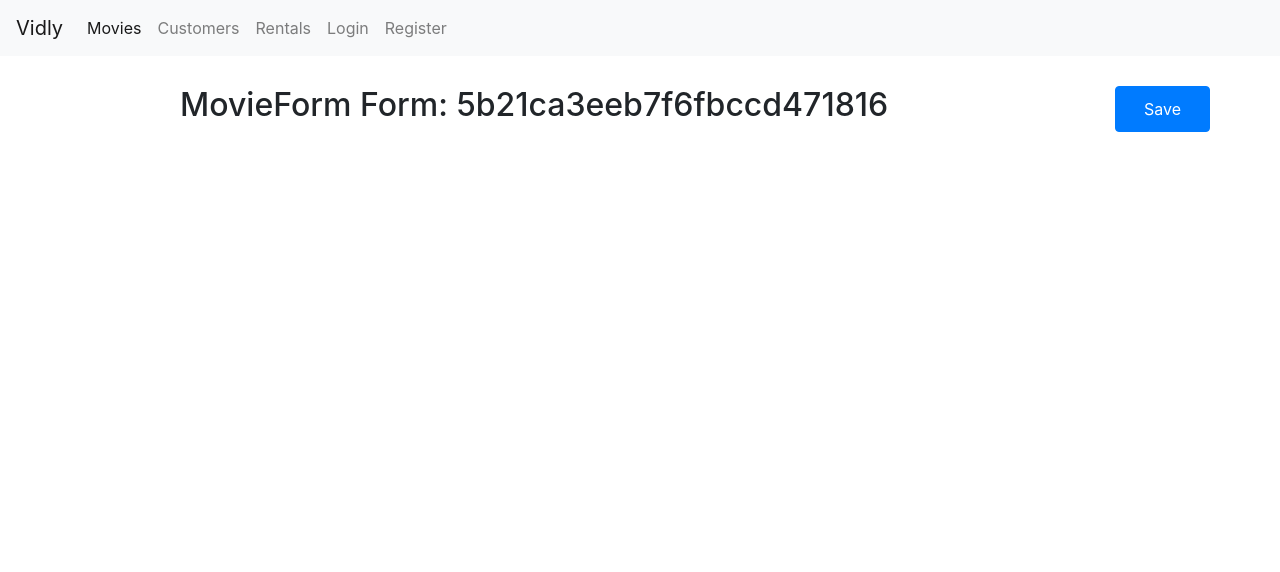
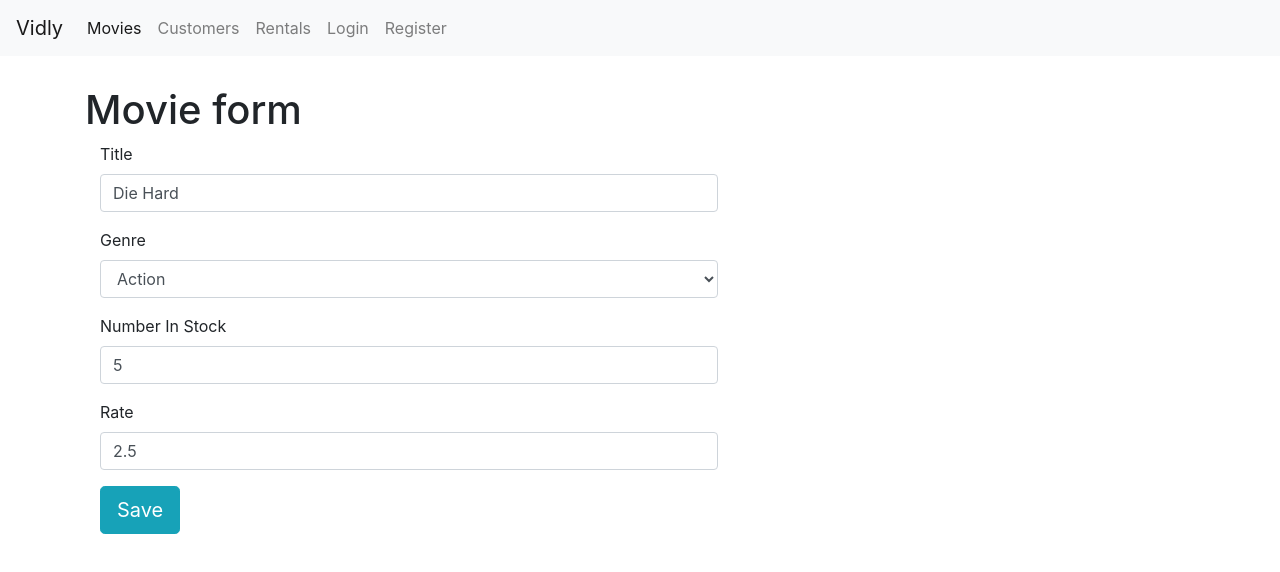
Before and after one commit to Didbar/vidly, a React (Create React App) app: page /movies/5b21ca3eeb7f6fbccd471816 in a window 1280 px wide. Shown: the top 572 px of the page. Built offline with nearby package versions, Linux system fonts and the light colour scheme.

Commit message:
Add Crud to the Movies

```diff
--- a/src/App.js
+++ b/src/App.js
@@ -9,6 +9,7 @@
 import MovieForm from "./components/movieForm";
 import LoginForm from "./components/loginForm";
 import RegisterForm from "./components/registerForm";
+
 import "./App.css";
 
 function App() {
@@ -19,11 +20,16 @@
         <Switch>
           <Route path="/register" component={RegisterForm} />
           <Route path="/login" component={LoginForm} />
+
           <Route path="/movies/:id" component={MovieForm} />
           <Route path="/movies" component={Movies} />
+
           <Route path="/customers" component={Customers} />
+
           <Route path="/rentals" component={Rentals} />
+
           <Route path="/not-found" component={NotFound} />
+
           <Redirect from="/" exact to="/movies" />
           <Redirect to="/not-found" />
         </Switch>
--- a/src/components/common/form.jsx
+++ b/src/components/common/form.jsx
@@ -1,6 +1,7 @@
 import { Component } from "react";
 import Joi from "joi-browser";
 import Input from "./input";
+import Select from "./select";
 
 class Form extends Component {
   state = {
@@ -75,6 +76,21 @@
       />
     );
   }
+
+  renderSelect(name, label, options) {
+    const { data, errors } = this.state;
+
+    return (
+      <Select
+        name={name}
+        value={data[name]}
+        label={label}
+        options={options}
+        onChange={this.handleChange}
+        error={errors[name]}
+      />
+    );
+  }
 }
 
 export default Form;
--- a/src/components/common/pagination.jsx
+++ b/src/components/common/pagination.jsx
@@ -10,12 +10,12 @@
   const pages = _.range(1, pagesCount + 1);
 
   return (
+    /* eslint-disable jsx-a11y/anchor-is-valid */
     <nav aria-label="Page navigation example">
       <ul className="pagination justify-content-start">
         <li className={currentPage === 1 ? "page-item disabled" : "page-item"}>
           <a
             className="page-link"
-            href="!#"
             onClick={() => onPageChange(currentPage - 1)}
           >
             <span aria-hidden="true">&laquo;</span>
@@ -26,11 +26,7 @@
             key={page}
             className={page === currentPage ? "page-item active" : "page-item"}
           >
-            <a
-              href="!#"
-              onClick={() => onPageChange(page)}
-              className="page-link"
-            >
+            <a onClick={() => onPageChange(page)} className="page-link">
               {page}
             </a>
           </li>
--- /dev/null
+++ b/src/components/common/select.jsx
@@ -0,0 +1,21 @@
+import React from "react";
+
+const Select = ({ name, label, options, error, ...rest }) => {
+  return (
+    <div className="form-group">
+      <label htmlFor={name}>{label}</label>
+      <select name={name} id={name} {...rest} className="form-control">
+        <option value="" />
+        {options.map((option) => (
+          <option key={option._id} value={option._id}>
+            {option.name}
+          </option>
+        ))}
+      </select>
+
+      {error && <div className="alert alert-danger">{error}</div>}
+    </div>
+  );
+};
+
+export default Select;
--- a/src/components/common/table.jsx
+++ b/src/components/common/table.jsx
@@ -6,7 +6,7 @@
   return (
     <table className="table table-hover">
       <caption style={{ captionSide: "top" }}>
-        Showing {itemsCount} Movies in The Database
+        Showing {itemsCount} Entries in Database
       </caption>
       <TableHeader columns={columns} sortColumn={sortColumn} onSort={onSort} />
       <TableBody data={data} columns={columns} />
--- a/src/components/movieForm.jsx
+++ b/src/components/movieForm.jsx
@@ -1,17 +1,79 @@
 import React from "react";
+import Form from "./common/form";
+import Joi from "joi-browser";
+import { getGenres } from "../services/fakeGenreService";
+import { getMovie, saveMovie } from "../services/fakeMovieService";
 
-const MovieForm = ({ match, history }) => {
-  return (
-    <div className="row">
-      <h2 className="col-10 offset-1">MovieForm Form: {match.params.id} </h2>
-      <button
-        onClick={() => history.push("/movies")}
-        className="col btn btn-primary"
-      >
-        Save
-      </button>
-    </div>
-  );
-};
+class AddMovie extends Form {
+  state = {
+    data: { title: "", genreId: "", numberInStock: "", dailyRentalRate: "" },
+    errors: {},
+    genres: [],
+  };
 
-export default MovieForm;
+  schema = {
+    _id: Joi.string(),
+    title: Joi.string().required().label("Title"),
+
+    genreId: Joi.string().required().label("Genre"),
+
+    numberInStock: Joi.number()
+      .min(0)
+      .max(100)
+      .required()
+      .label("Number In Stock"),
+    dailyRentalRate: Joi.number()
+      .min(0)
+      .max(10)
+      .required()
+      .label("Daily Rental Rate"),
+  };
+  componentDidMount() {
+    const genres = [...getGenres()];
+    this.setState({
+      genres,
+    });
+
+    const movieId = this.props.match.params.id;
+    if (movieId === "new") return;
+
+    const movie = getMovie(movieId);
+    if (!movie) return this.props.history.replace("/not-found");
+
+    this.setState({ data: this.mapToViewModel(movie) });
+  }
+  mapToViewModel(movie) {
+    return {
+      _id: movie._id,
+      title: movie.title,
+      genreId: movie.genre._id,
+      numberInStock: movie.numberInStock,
+      dailyRentalRate: movie.dailyRentalRate,
+    };
+  }
+
+  doSubmit = () => {
+    saveMovie(this.state.data);
+
+    this.props.history.push("/movies");
+  };
+
+  render() {
+    return (
+      <div>
+        <h1>Movie form</h1>
+        <form className="col-md-7" onSubmit={this.handleSubmit}>
+          {this.renderInput("title", "Title")}
+          {this.renderSelect("genreId", "Genre", this.state.genres)}
+
+          {this.renderInput("numberInStock", "Number In Stock", "number")}
+          {this.renderInput("dailyRentalRate", "Rate")}
+
+          {this.renderButton("Save")}
+        </form>
+      </div>
+    );
+  }
+}
+
+export default AddMovie;
--- a/src/components/movies.jsx
+++ b/src/components/movies.jsx
@@ -1,5 +1,5 @@
 import React, { Component } from "react";
-import { getMovies } from "../services/fakeMovieService";
+import { getMovies, deleteMovie } from "../services/fakeMovieService";
 import { getGenres } from "../services/fakeGenreService";
 import ListGroup from "./common/listGroup";
 import Pagination from "./common/pagination";
@@ -7,6 +7,7 @@
 import MoviesTable from "./moviesTable";
 import _ from "lodash";
 import NoData from "./common/noData";
+import { Link } from "react-router-dom";
 
 class Movies extends Component {
   state = {
@@ -29,6 +30,8 @@
   handleDelete = (movie) => {
     const movies = this.state.movies.filter((m) => m !== movie);
     this.setState({ movies });
+
+    deleteMovie(movie._id);
   };
 
   handleLike = (movie) => {
@@ -100,6 +103,14 @@
           />
         </div>
         <div className="col">
+          <Link
+            to="/movies/new"
+            className="btn btn-primary"
+            style={{ marginBottom: 20 }}
+          >
+            New Movie
+          </Link>
+
           <MoviesTable
             moviesCount={totalCount}
             sortColumn={sortColumn}
--- a/src/services/fakeMovieService.js
+++ b/src/services/fakeMovieService.js
@@ -1,4 +1,4 @@
-// import * as genresAPI from "./fakeGenreService";
+import * as genresAPI from "./fakeGenreService";
 // import randomstring from "random-string";
 const movies = [
   {
@@ -8,64 +8,64 @@
     numberInStock: 6,
     dailyRentalRate: 2.5,
     publishDate: "2018-01-03T19:04:28.809Z",
-        liked: true
+    liked: true,
   },
   {
     _id: "5b21ca3eeb7f6fbccd471816",
     title: "Die Hard",
     genre: { _id: "5b21ca3eeb7f6fbccd471818", name: "Action" },
     numberInStock: 5,
-        dailyRentalRate: 2.5
+    dailyRentalRate: 2.5,
   },
   {
     _id: "5b21ca3eeb7f6fbccd471817",
     title: "Get Out",
     genre: { _id: "5b21ca3eeb7f6fbccd471820", name: "Thriller" },
     numberInStock: 8,
-        dailyRentalRate: 3.5
+    dailyRentalRate: 3.5,
   },
   {
     _id: "5b21ca3eeb7f6fbccd471819",
     title: "Trip to Italy",
     genre: { _id: "5b21ca3eeb7f6fbccd471814", name: "Comedy" },
     numberInStock: 7,
-        dailyRentalRate: 3.5
+    dailyRentalRate: 3.5,
   },
   {
     _id: "5b21ca3eeb7f6fbccd47181a",
     title: "Airplane",
     genre: { _id: "5b21ca3eeb7f6fbccd471814", name: "Comedy" },
     numberInStock: 7,
-        dailyRentalRate: 3.5
+    dailyRentalRate: 3.5,
   },
   {
     _id: "5b21ca3eeb7f6fbccd47181b",
     title: "Wedding Crashers",
     genre: { _id: "5b21ca3eeb7f6fbccd471814", name: "Comedy" },
     numberInStock: 7,
-        dailyRentalRate: 3.5
+    dailyRentalRate: 3.5,
   },
   {
     _id: "5b21ca3eeb7f6fbccd47181e",
     title: "Gone Girl",
     genre: { _id: "5b21ca3eeb7f6fbccd471820", name: "Thriller" },
     numberInStock: 7,
-        dailyRentalRate: 4.5
+    dailyRentalRate: 4.5,
   },
   {
     _id: "5b21ca3eeb7f6fbccd47181f",
     title: "The Sixth Sense",
     genre: { _id: "5b21ca3eeb7f6fbccd471820", name: "Thriller" },
     numberInStock: 4,
-        dailyRentalRate: 3.5
+    dailyRentalRate: 3.5,
   },
   {
     _id: "5b21ca3eeb7f6fbccd471821",
     title: "The Avengers",
     genre: { _id: "5b21ca3eeb7f6fbccd471818", name: "Action" },
     numberInStock: 7,
-        dailyRentalRate: 3.5
-    }
+    dailyRentalRate: 3.5,
+  },
 ];
 
 export function getMovies() {
@@ -73,33 +73,29 @@
 }
 
 export function getMovie(id) {
-    return movies.find(m => m._id === id);
+  return movies.find((m) => m._id === id);
 }
 
-// export function saveMovie(movie) {
-//     let movieInDb = movies.find(m => m._id === movie._id) || {};
-//     movieInDb.title = movie.title;
-//     movieInDb.genre = genresAPI.genres.find(g => g._id === movie.genreId);
-//     movieInDb.numberInStock = movie.numberInStock;
-//     movieInDb.dailyRentalRate = movie.dailyRentalRate;
+export function saveMovie(movie) {
+  let movieInDb = movies.find((m) => m._id === movie._id) || {};
+  movieInDb.title = movie.title;
+  movieInDb.genre = genresAPI.genres.find((g) => g._id === movie.genreId);
+  movieInDb.numberInStock = movie.numberInStock;
+  movieInDb.dailyRentalRate = movie.dailyRentalRate;
 
-//     if (!movieInDb._id) {
-//         movieInDb._id = randomstring({
-//             length: 15,
-//             numeric: true,
-//             letters: true,
-//             special: false,
-//             exclude: ["a", "b", "1"]
-//         });
-//         movies.push(movieInDb);
-//     }
-
-//     return movieInDb;
-// }
+  if (!movieInDb._id) {
+    movieInDb._id = Date.now().toString();
+  }
+  if (!movieInDb.liked) {
+    movieInDb.liked = false;
+  }
+  movies.push(movieInDb);
+  return movieInDb;
+}
 
 export function deleteMovie(id) {
-    console.log(id)
-    let movieInDb = movies.find(m => m._id === id);
+  console.log(id);
+  let movieInDb = movies.find((m) => m._id === id);
   movies.splice(movies.indexOf(movieInDb), 1);
   return movieInDb;
 }
```
Lines whose indentation alone changed are shown as unchanged.
